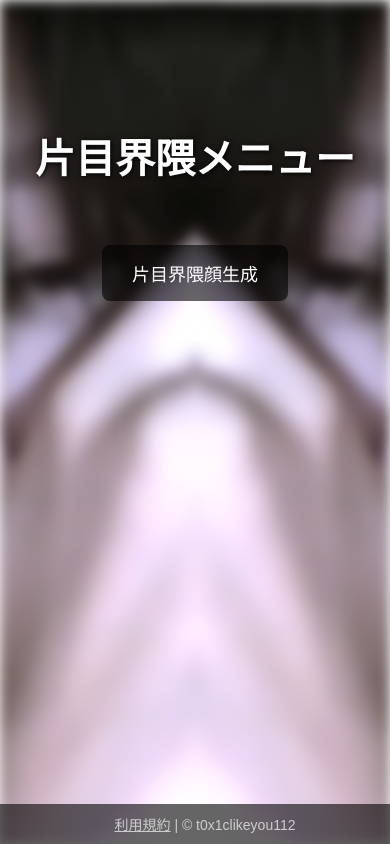
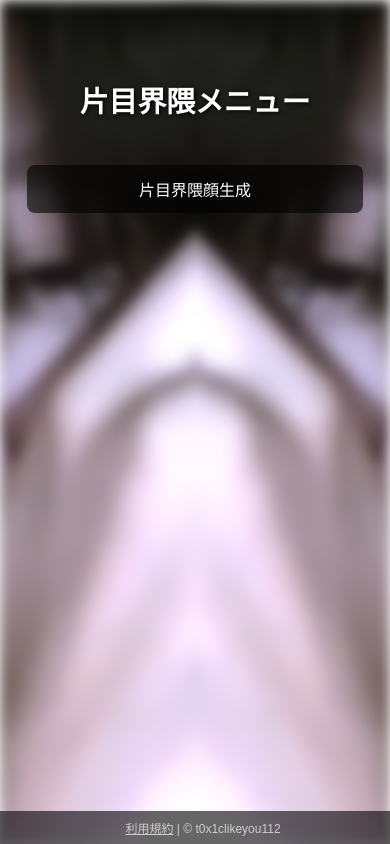
Before and after one commit to t0x1clikeU/katame, a plain HTML site: page index.html in a window 390 px wide. Drawn offline with Linux system fonts and the light colour scheme.

Commit message:
Update index.html

```diff
--- a/index.html
+++ b/index.html
@@ -3,6 +3,7 @@
 <head>
   <meta charset="UTF-8">
   <title>片目界隈</title>
+  <meta name="viewport" content="width=device-width, initial-scale=1">
   <style>
     body {
       margin: 0;
@@ -70,6 +71,29 @@
       text-decoration: underline;
       cursor: pointer;
     }
+
+    @media (max-width: 600px) {
+      .content {
+        padding: 60px 10px;
+      }
+
+      h1 {
+        font-size: 1.8em;
+        margin-bottom: 30px;
+      }
+
+      .menu-button {
+        padding: 12px 20px;
+        font-size: 16px;
+        margin: 15px;
+        width: 80%;
+      }
+
+      .footer {
+        font-size: 12px;
+        padding: 8px;
+      }
+    }
   </style>
 </head>
 <body>
@@ -77,7 +101,6 @@
 
   <div class="content">
     <h1>片目界隈メニュー</h1>
-
     <div>
       <a class="menu-button" href="facegen.html">片目界隈顔生成</a>
     </div>
```
